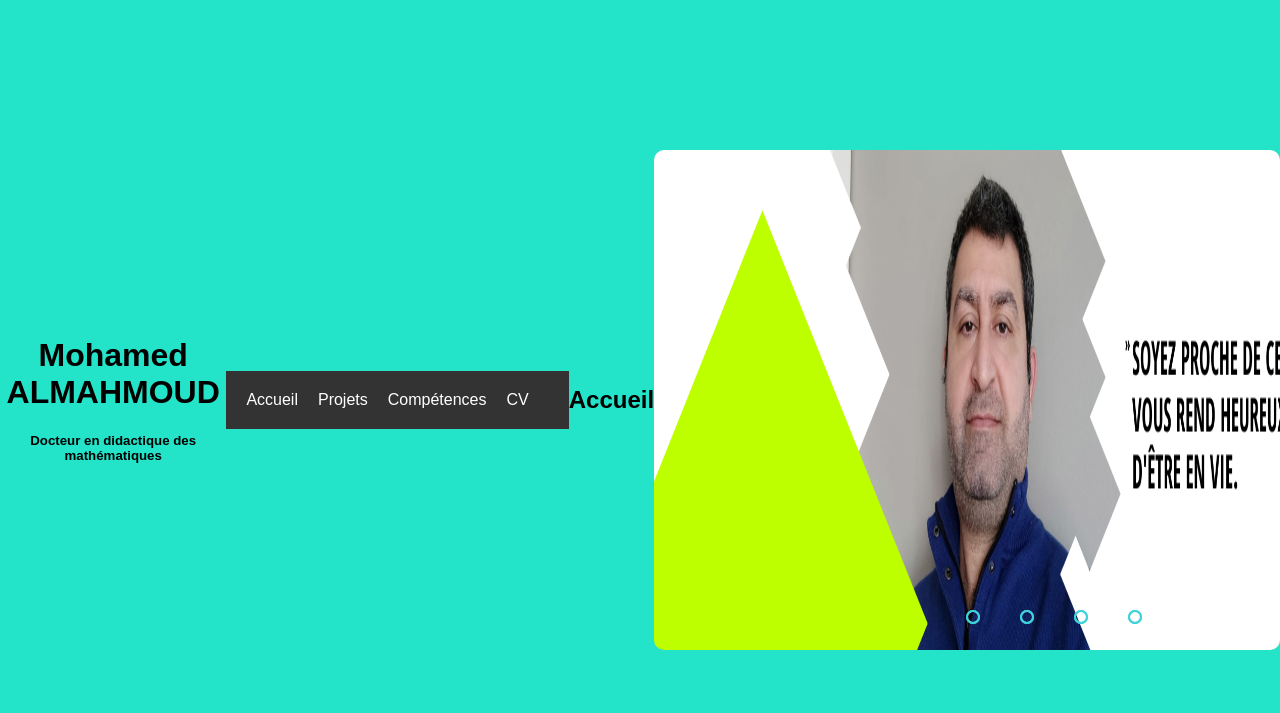
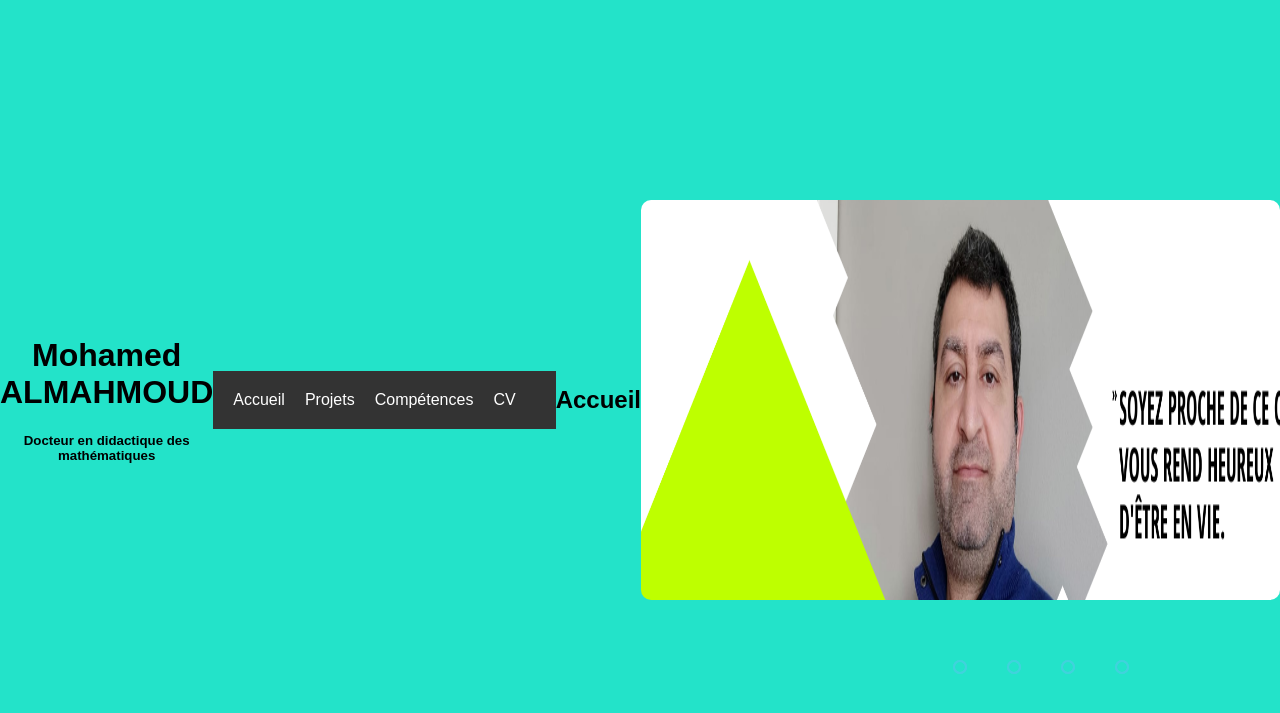
Before and after one commit to MohamedALMAHMOUD/portfolio, a PHP site: page / in a window 1280 px wide; the page is wider, and only the part inside the window is pictured. Shown: the top 713 px of that part. Run offline with PHP 8.4, Linux system fonts and the light colour scheme.

Commit message:
width slid

```diff
--- a/style.css
+++ b/style.css
@@ -44,8 +44,8 @@ nav ul li a {
   width: 100%;
 }
 .slider{
-  width: 80%;
-  height: 500px;
+  width: 1280px;
+  height: 400px;
   border-radius: 10px;
   overflow: hidden;
 }
```
